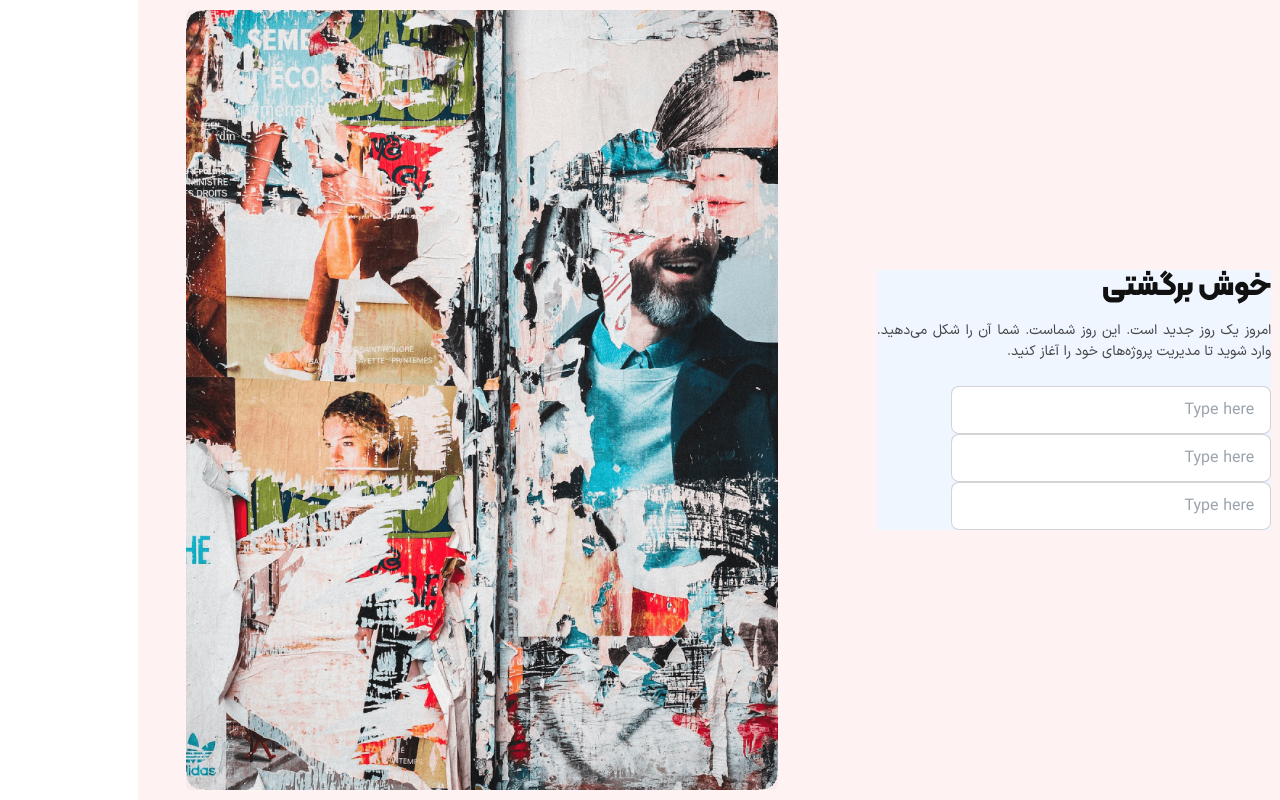
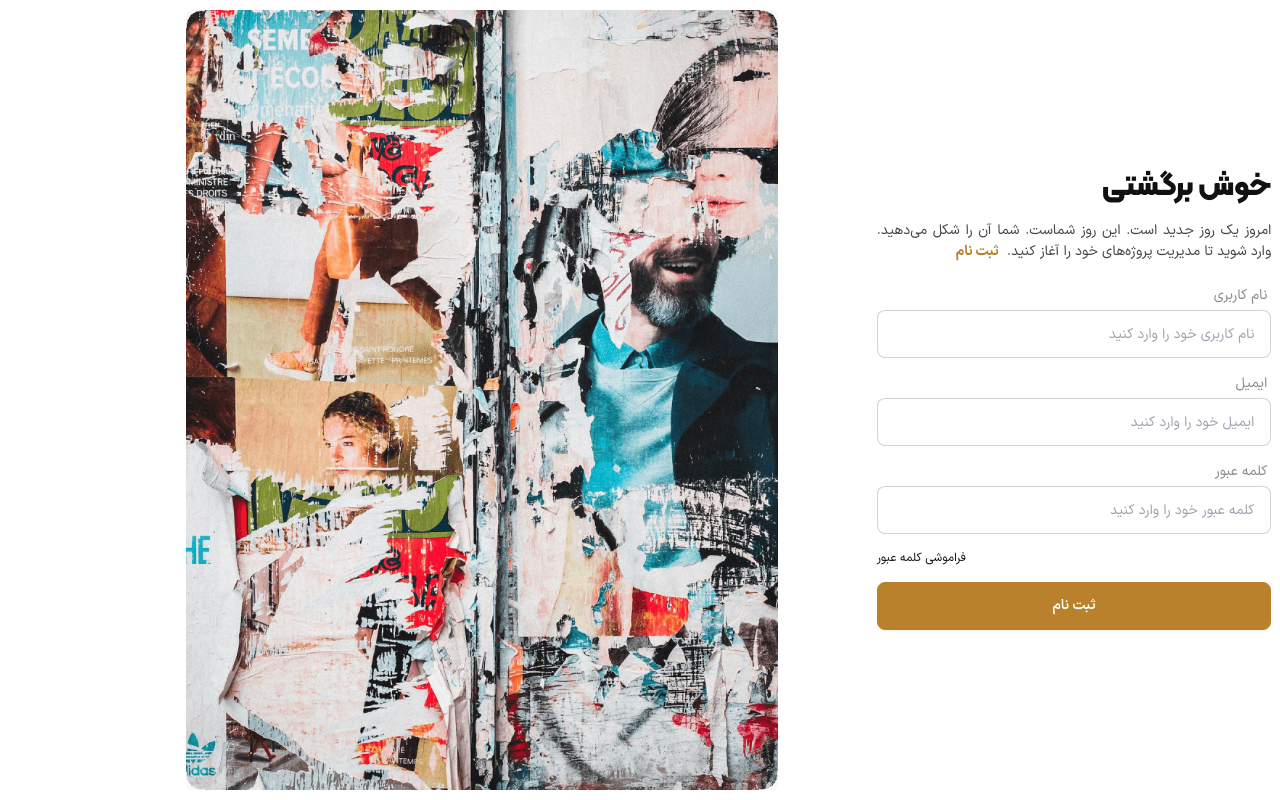
Before and after one commit to mahdi7596/mahdimahdiyani-webapp-v1, a React (Vite) app in the folder client/: page /signup in a window 1280 px wide. Built offline with nearby package versions, Linux system fonts and the light colour scheme.

Commit message:
added uix for signup page

```diff
--- a/client/src/components/shared/Input.tsx
+++ b/client/src/components/shared/Input.tsx
@@ -22,10 +22,8 @@ const Input = ({
   onChange,
 }: InputProps) => {
   return (
-    <label className="form-control w-full max-w-xs">
-      <div className="label">
-        <span className="label-text">{label}</span>
-      </div>
+    <label className="form-control w-full gap-y-1">
+      <span className="label-text text-neutrals300 text-sm mr-1">{label}</span>
       <input
         id={label}
         type={type}
@@ -34,11 +32,11 @@ const Input = ({
         onChange={onChange}
         disabled={disabled}
         placeholder={placeholder}
-        className="input input-bordered w-full max-w-xs"
+        className="input input-bordered w-full text-sm text-neutrals500"
       />
-      <div className="label">
-        {error && <span className="label-text-alt text-danger">{error}</span>}
-      </div>
+      {error && (
+        <span className="label-text-alt text-danger mr-1">{error}</span>
+      )}
     </label>
   );
 };
--- a/client/src/hooks/useInput.ts
+++ b/client/src/hooks/useInput.ts
@@ -5,7 +5,7 @@ const useInput = (initialValue: string) => {
   const [error, setError] = useState<string>("");
 
   const handleChange = (e: ChangeEvent<HTMLInputElement>) => {
-    // console.log(e.target.value);
+    console.log(e.target.value);
     setValue(e.target.value);
   };
 
--- a/client/src/pages/Signup.tsx
+++ b/client/src/pages/Signup.tsx
@@ -1,6 +1,9 @@
-import { useState } from "react";
+import Input from "../components/shared/Input";
+import useInput from "../hooks/useInput";
 
 import art from "../assets/images/auth-thumbnail.png";
+import Button from "../components/shared/Button";
+import { Link } from "react-router-dom";
 
 interface IRegister {
   name: string;
@@ -9,25 +12,24 @@ interface IRegister {
 }
 
 const Signup = () => {
-  const [formData, setFormData] = useState<IRegister>({
-    name: "",
-    email: "",
-    password: "",
-  });
+  const name = useInput("");
+  const email = useInput("");
+  const password = useInput("");
 
-  console.log(formData);
-
-  const handleChange = (e: React.ChangeEvent<HTMLInputElement>) => {
-    const { name, value } = e.target;
-    setFormData((prevData) => ({
-      ...prevData,
-      [name]: value,
-    }));
+  const handleSubmit = (e: React.FormEvent) => {
+    e.preventDefault();
+    // Collect and validate form data
+    const formData: IRegister = {
+      name: name.value,
+      email: email.value,
+      password: password.value,
+    };
+    console.log(formData); // Handle form submission here
   };
 
   return (
-    <section className="section-container h-screen flex items-center justify-between p-12 bg-red-50">
-      <div className="w-1/3 flex flex-col gap-y-6 mx-auto bg-blue-50">
+    <section className="section-container h-screen flex items-center justify-between p-12">
+      <div className="w-1/3 flex flex-col gap-y-6 mx-auto">
         <div className="flex flex-col gap-y-3.5">
           <h2 className="text-3xl text-neutral font-headingFont font-extrabold">
             خوش برگشتی
@@ -35,32 +37,50 @@ const Signup = () => {
           <p className="text-justify text-neutrals500">
             امروز یک روز جدید است. این روز شماست. شما آن را شکل می‌دهید. وارد
             شوید تا مدیریت پروژه‌های خود را آغاز کنید.
+            <Link
+              to={"/register"}
+              className="mr-2 font-bold text-primary hover:text-primary800 hover:btn-link"
+            >
+              ثبت نام
+            </Link>
           </p>
         </div>
-        <form>
-          <input
+        <form onSubmit={handleSubmit} className="w-full flex flex-col gap-y-4">
+          <Input
             name="name"
-            value={formData.name}
-            onChange={handleChange}
+            value={name.value}
+            onChange={name.onChange}
+            error={name.error}
             type="text"
-            placeholder="Type here"
-            className="input input-bordered w-full max-w-xs"
+            label="نام کاربری"
+            placeholder="نام کاربری خود را وارد کنید"
           />
-          <input
+          <Input
             name="email"
-            value={formData.email}
-            onChange={handleChange}
+            value={email.value}
+            onChange={email.onChange}
+            error={email.error}
             type="email"
-            placeholder="Type here"
-            className="input input-bordered w-full max-w-xs"
+            label="ایمیل"
+            placeholder="ایمیل خود را وارد کنید"
           />
-          <input
+          <Input
             name="password"
-            value={formData.password}
-            onChange={handleChange}
+            value={password.value}
+            onChange={password.onChange}
+            error={password.error}
             type="password"
-            placeholder="Type here"
-            className="input input-bordered w-full max-w-xs"
+            label="کلمه عبور"
+            placeholder="کلمه عبور خود را وارد کنید"
+          />
+
+          <Link to={"/register"} className="hover:btn-link self-end text-xs">
+            فراموشی کلمه عبور{" "}
+          </Link>
+          <Button
+            text="ثبت نام"
+            type="submit"
+            className="btn-primary btn-block"
           />
         </form>
       </div>
```
